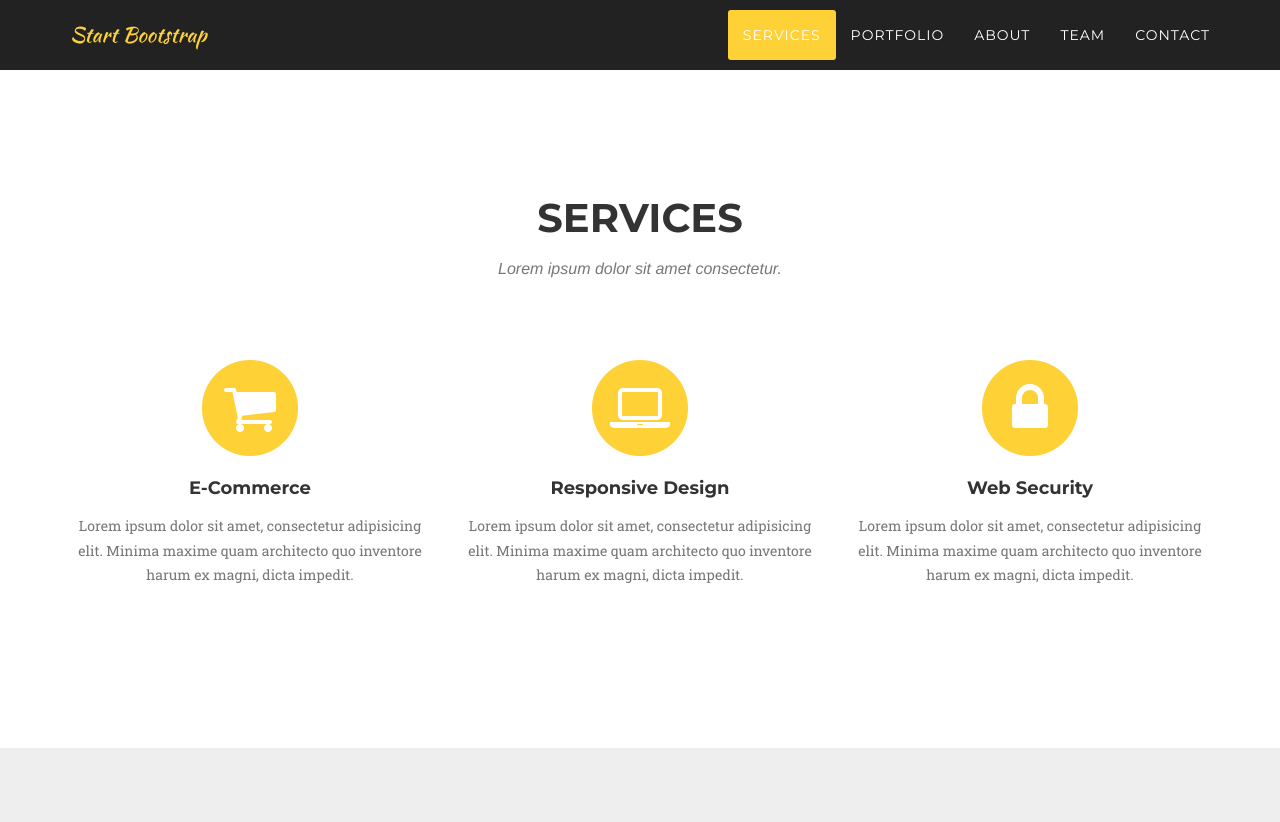
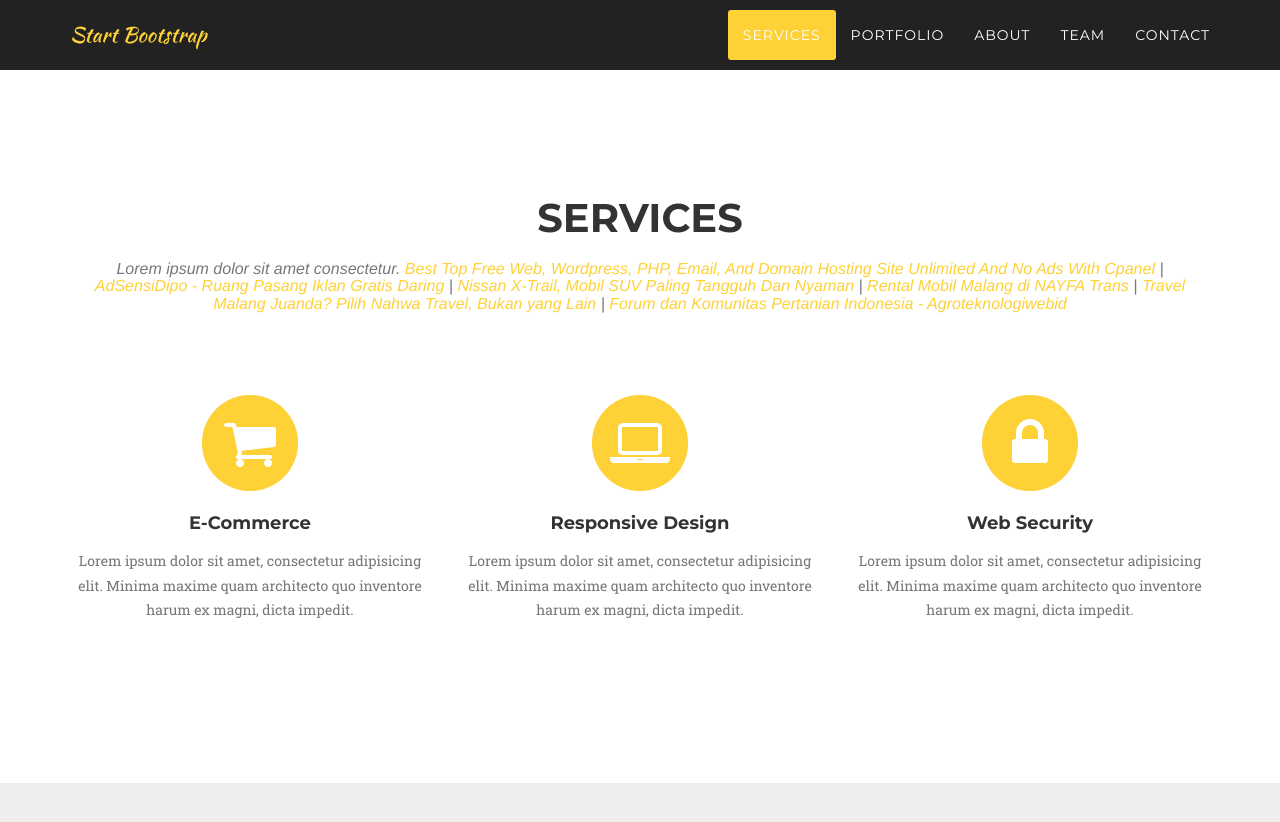
Before and after one commit to dipoleaks/dipoleaks.github.io, a Jekyll site: the page lamanlandas/agency/index.html, which Jekyll copies as it is, in a window 1280 px wide and 900 px high, scrolled down 712 px. Shown: the top 822 px of the window. Built offline with Jekyll 4.4.1, drawn with Linux system fonts in a browser that asks for light colours; nearby versions of some CDN libraries; some web fonts are replaced.

Commit message:
Update index.html

```diff
--- a/lamanlandas/agency/index.html
+++ b/lamanlandas/agency/index.html
@@ -91,7 +91,13 @@
             <div class="row">
                 <div class="col-lg-12 text-center">
                     <h2 class="section-heading">Services</h2>
-                    <h3 class="section-subheading text-muted">Lorem ipsum dolor sit amet consectetur.</h3>
+                    <h3 class="section-subheading text-muted">Lorem ipsum dolor sit amet consectetur. <a href="http://stania.ga/" target="_blank">Best Top Free Web, Wordpress, PHP, Email, And Domain Hosting Site Unlimited And No Ads With Cpanel</a>
+  |  <a href="http://adsensidipo.blogspot.com/" target="_blank">AdSensiDipo - Ruang Pasang Iklan Gratis Daring</a>
+  |  <a href="http://www.dipopedia.com/2016/12/30-nissan-x-trail-mobil-suv-paling-tangguh-dan-nyaman.html" target="_blank">Nissan X-Trail, Mobil SUV Paling Tangguh Dan Nyaman</a>
+  |  <a href="http://www.dipopedia.com/2016/12/29-rental-mobil-malang-di-nayfa-trans.html" target="_blank">Rental Mobil Malang di NAYFA Trans</a>
+  |  <a href="http://www.dipopedia.com/2017/01/08-travel-malang-juanda-pilih-nahwa-travel-bukan-yang-lain.html" target="_blank">Travel Malang Juanda? Pilih Nahwa Travel, Bukan yang Lain</a>
+  |  <a href="http://www.dipopedia.com/2017/01/20-forum-dan-komunitas-pertanian-indonesia-agroteknologiwebid.html" target="_blank">Forum dan Komunitas Pertanian Indonesia - Agroteknologiwebid</a>
+</h3>
                 </div>
             </div>
             <div class="row text-center">
```
